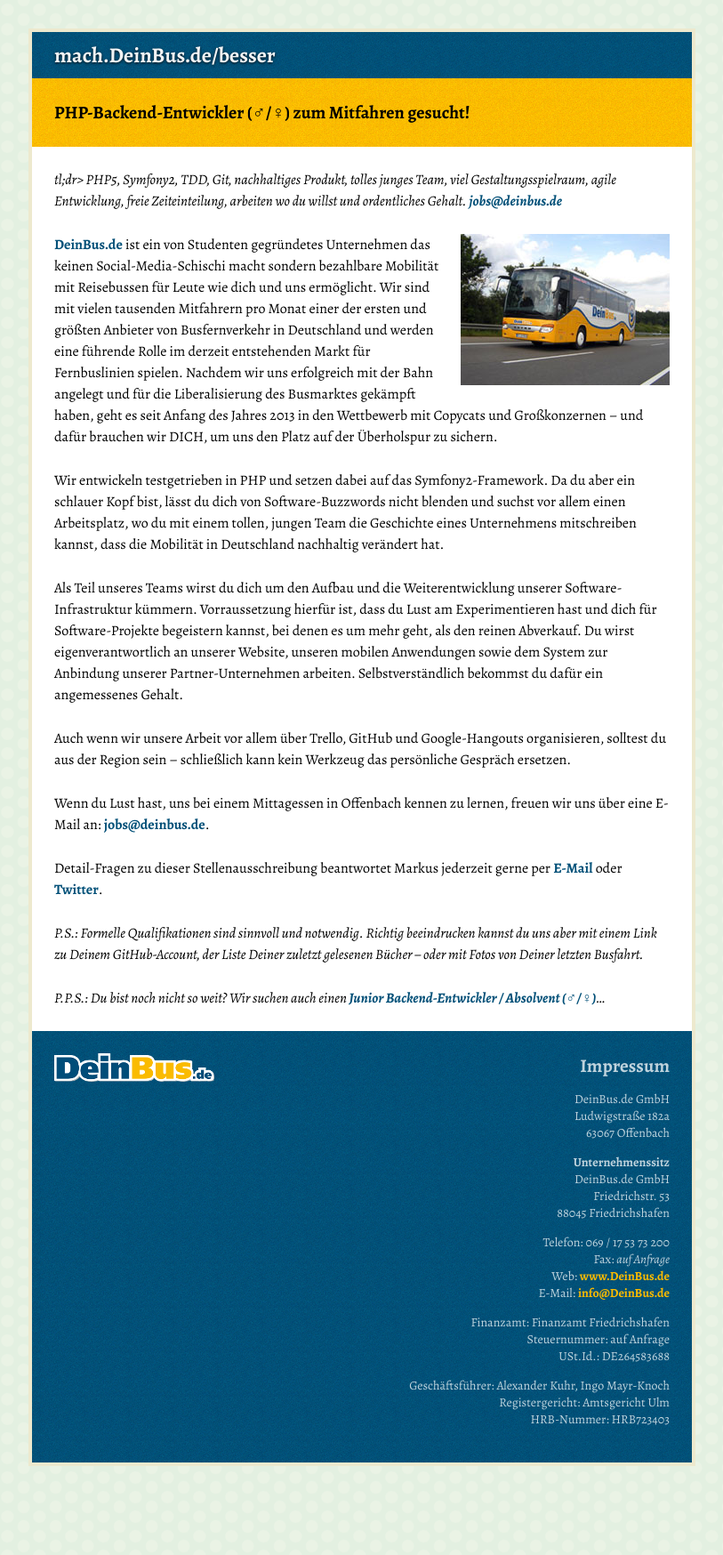
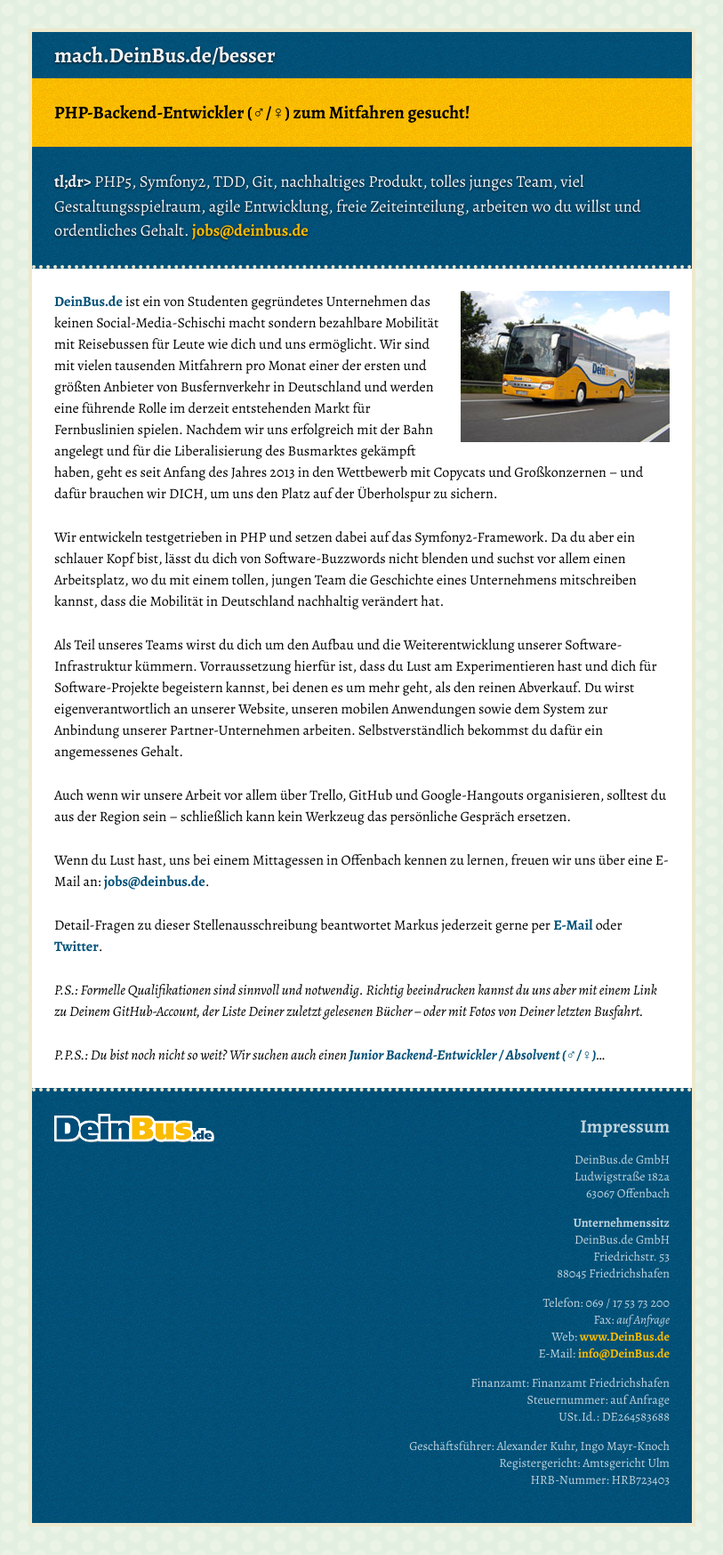
Before and after one commit to DeinBus/deinbus.github.io, a Jekyll site: the page built from besser/index.md, in a window 1280 px wide. Shown: the whole page at 89% size, without its empty margins (233-1046 px from the left). Built offline with Jekyll 4.4.1, drawn with Linux system fonts in a browser that asks for light colours; before the commit the page ends 1680 px from its top, so only the background shows below that.

Commit message:
Made tl;dr more visible. /cc @nureineide

```diff
--- a/_includes/tldr.md
+++ b/_includes/tldr.md
@@ -1 +1 @@
-_tl;dr> PHP5, Symfony2, TDD, Git, nachhaltiges Produkt, tolles junges Team, viel Gestaltungsspielraum, agile Entwicklung, freie Zeiteinteilung, arbeiten wo du willst und ordentliches Gehalt. [jobs@deinbus.de](mailto:jobs@deinbus.de?subject={{ page.job }})_
+> **tl;dr>** PHP5, Symfony2, TDD, Git, nachhaltiges Produkt, tolles junges Team, viel Gestaltungsspielraum, agile Entwicklung, freie Zeiteinteilung, arbeiten wo du willst und ordentliches Gehalt. [jobs@deinbus.de](mailto:jobs@deinbus.de?subject={{ page.job }})
--- a/_includes/top.html
+++ b/_includes/top.html
@@ -17,7 +17,7 @@
     <title>{{ page.title }}</title>
     <meta name="viewport" content="width=device-width,initial-scale=1">
     <link rel="stylesheet" href="{{ site.url }}/css/normalize.css" />
-    <link rel="stylesheet" href="{{ site.url }}/css/style.css" />
+    <link rel="stylesheet" href="{{ site.url }}/css/style.css?2" />
     <link href='http://fonts.googleapis.com/css?family=Alegreya:400italic,700italic,400,700' rel='stylesheet' type='text/css'>
     <meta property="og:type" content="website">
     <meta property="og:locale" content="de_DE">
--- a/css/style.css
+++ b/css/style.css
@@ -21,21 +21,20 @@ a {
     background-color: #fff;
 }
 
-footer a {
+footer a, article blockquote a {
     color: #fabb00;
-}
-
-article {
-
 }
 
 article h1 {
     margin: 0;
     background: #025078 url(../img/bg-blau.png);
+    font-size: 1.5em;
+    padding: 10px 25px;
+}
+
+article h1, article blockquote {
     color: rgba(255, 255, 255, 0.95);
     text-shadow: rgba(0, 0, 0, 0.85) 0px 1px 3px;
-    font-size: 1.5em;
-    padding: 10px 25px;
 }
 
 article h1 + h2 {
@@ -62,7 +61,24 @@ article p img {
     width: 100%;
 }
 
+article blockquote {
+    margin: 0;
+    font-size: 115%;
+    border-bottom: 4px dotted #ede9ce;
+    background: #025078 url(../img/bg-blau.png);
+    padding-top: 25px;
+}
+
+article blockquote a {
+
+}
+
+article blockquote p:first-child {
+    margin-top: 0;
+}
+
 footer {
+    border-top: 4px dotted #ede9ce;
     text-align: right;
     background: #fabb00 url(../img/bg-blau.png);
     color: rgba(255, 255, 255, 0.75);
```
